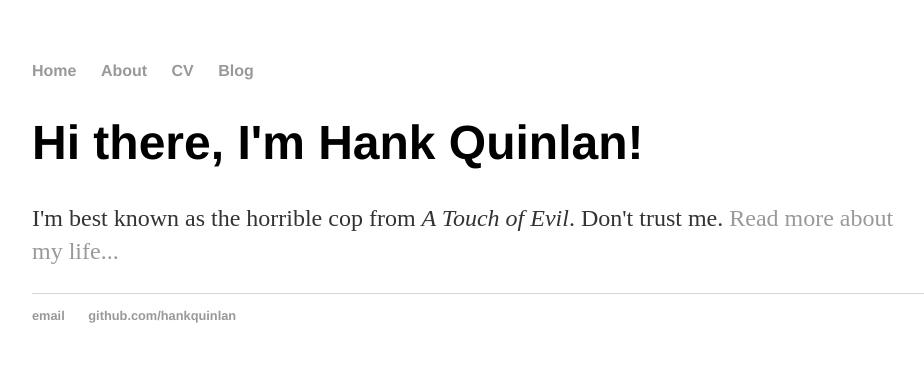
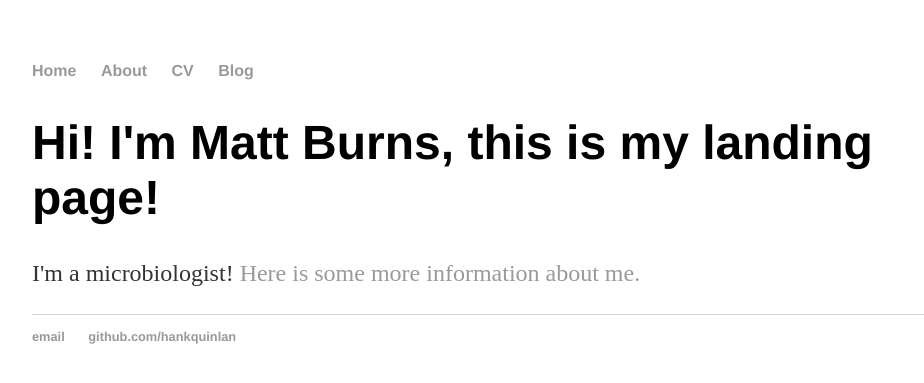
Before and after one commit to m6urns/m6urns.github.io, a Jekyll site: the page built from index.html, in a window 1280 px wide. Shown: the top 383 px of the page, without its empty margins (160-1084 px from the left). Built offline with Jekyll 4.4.1, drawn with Linux system fonts in a browser that asks for light colours.

Commit message:
Personalized index.html

```diff
--- a/index.html
+++ b/index.html
@@ -1,9 +1,9 @@
 ---
 layout: default
-title: Hank Quinlan, Horrible Cop
+title: Matt Burns
 ---
 
 		<div class="blurb">
-			<h1>Hi there, I'm Hank Quinlan!</h1>
-			<p>I'm best known as the horrible cop from <em>A Touch of Evil</em>. Don't trust me. <a href="/about">Read more about my life...</a></p>
+			<h1>Hi! I'm Matt Burns, this is my landing page!</h1>
+			<p>I'm a microbiologist! <a href="/about">Here is some more information about me.</a></p>
 		</div>
```
